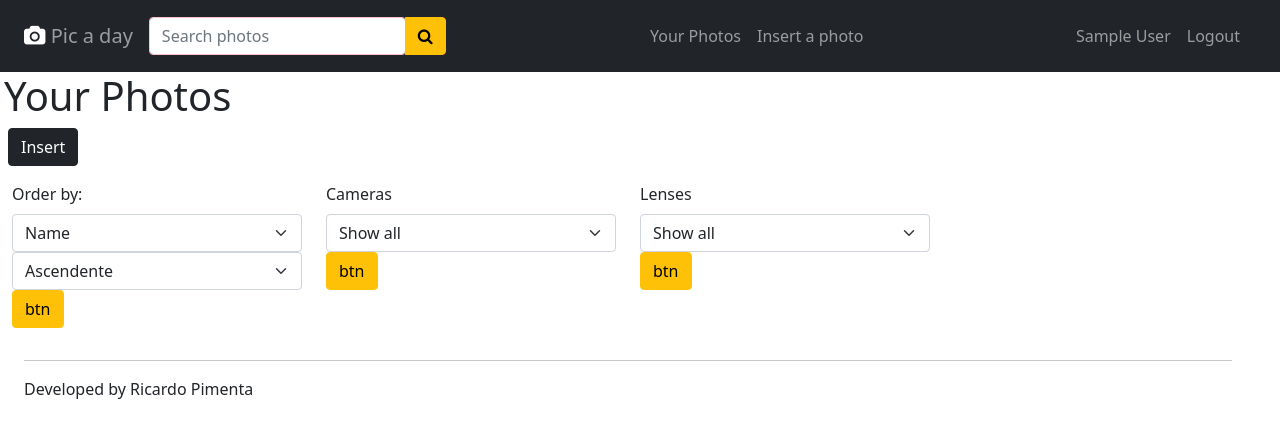
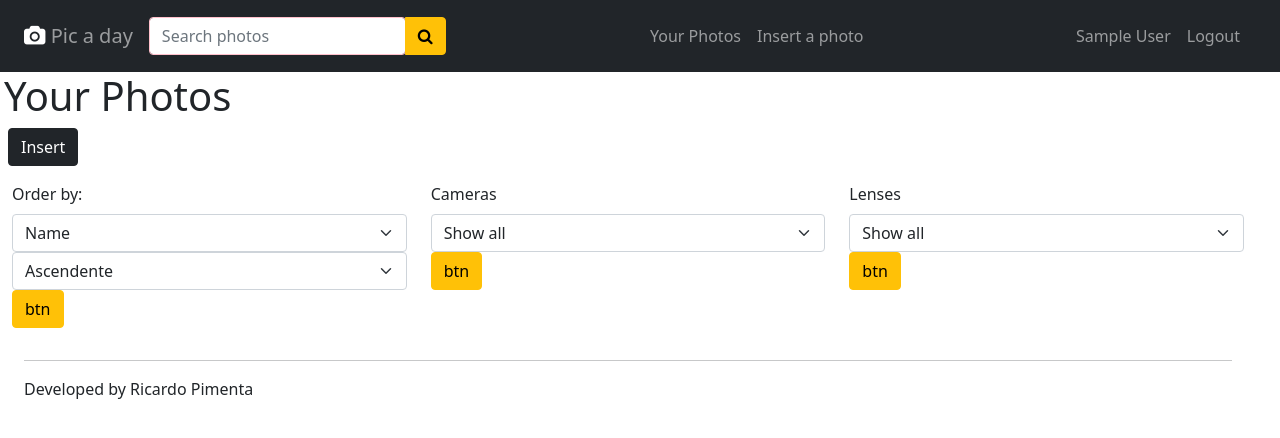
Before and after one commit to Ricardo2002-sys/ProjFinal, a PHP site: page /ProjFinal/photos in a window 1280 px wide. Shown: the top 438 px of the page. Run offline with PHP 8.4, Linux system fonts and the light colour scheme; the visitor is signed in with stand-in values (Sample User, id 1); data that the repository does not hold is empty.

Commit message:
deleted:    images/_MG_0681.JPG 	new file:   images/_MG_0755.JPG 	modified:   index.php 	modified:   views/photos/index.view.php 	modified:   views/users/show.view.php

```diff
--- a/index.php
+++ b/index.php
@@ -36,5 +36,4 @@ try {
 catch (Exception $e) {
     header('HTTP/1.1 404 Not Found', true, 404);
     echo '<h1 style="text-align: center;">Not Found!</h1>';
-    echo $e->getMessage();
 }
--- a/views/photos/index.view.php
+++ b/views/photos/index.view.php
@@ -22,7 +22,7 @@
     <div class="container-fluid">
       <div class="row align-items-center">
         <div class="row">
-          <div class="col-3 my-3">
+          <div class="col-4 my-3">
             <form method="post" action="<?php route('photos'); ?>">
               <label for="parameter">Order by:</label>
               <select class="form-select" name="parameter" id="parameter">
@@ -45,7 +45,7 @@
           </div>
           <!-- Filter -->
           <!-- Cameras -->
-          <div class="col-3 my-3">
+          <div class="col-4 my-3">
             <form method="post" action="<?php route('photos'); ?>">
               <label for="camera">Cameras</label>
               <select class="form-select" name="camera" id="camera">
@@ -62,7 +62,7 @@
             </form>
           </div>
           <!-- Lens -->
-          <div class="col-3 my-3">
+          <div class="col-4 my-3">
             <form method="post" action="<?php route('photos'); ?>">
               <label for="lens">Lenses</label>
               <select class="form-select" name="lens" id="lens">
@@ -119,11 +119,6 @@
                       <span>
                         <?php echo $photo->name ?>
                       </span>
-                      <form class="m-1 form-inline float-right" method="POST"
-                        action="<?php echo route('photos/' . $photo->id); ?>">
-                        <input type="hidden" name="_method" value="DELETE">
-                        <button type="submit" class="btn btn-danger">Delete</button>
-                      </form>
                     </div>
                     <?php if ($_SESSION['role_id'] == '2') {
                       ?>
@@ -133,6 +128,11 @@
                             <?php echo $photo->user->name; ?>
                           </span>
                           <a>
+                            <form class="m-1 form-inline float-right" method="POST"
+                              action="<?php echo route('photos/' . $photo->id); ?>">
+                              <input type="hidden" name="_method" value="DELETE">
+                              <button type="submit" class="btn btn-danger">Delete</button>
+                            </form>
                       </div>
 
                       <?php
```
Also changed, not shown: views/users/show.view.php (+6 -4 lines), 1 other file.
